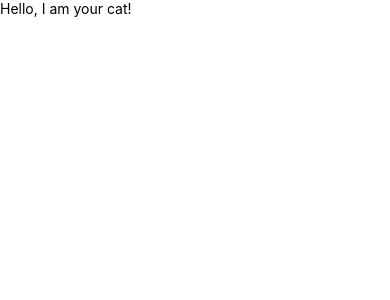
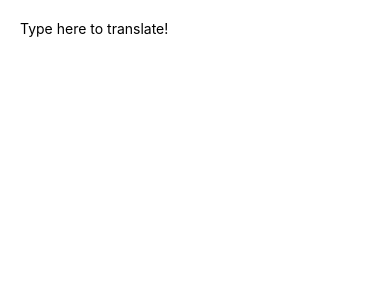
Before and after one commit to Moemi-Otsu/react-native-tutorial, a React Native app: screen / in a window 390 px wide. Shown: the top 300 px of the page. Built offline with nearby package versions, Linux system fonts and the light colour scheme.

Commit message:
Handing Text Input

```diff
--- a/App.js
+++ b/App.js
@@ -1,12 +1,22 @@
-import React, { Component } from 'react';
-import { Text } from 'react-native';
+import React, { useState } from 'react';
+import { Text, TextInput, View} from 'react-native';
 
-class Cat extends Component {
-  render() {
-    return (
-      <Text>Hello, I am your cat!</Text>
-    );
-  }
+const PizzaTranslator = () => {
+  const [text, setText] = useState('');
+  return (
+    <View style={{padding: 10}}>
+      <TextInput
+        style={{padding: 10}}
+        placeholder="Type here to translate!"
+        onChangeText={newText =>
+      setText(newText)}
+        defaultValue={text}
+      />
+      <Text style={{padding:10, fontSize: 42}}>
+        {text.split(' ').map((word) => word && '🍕').join(' ')}
+      </Text>
+    </View>
+  );
 }
 
-export default Cat;
+export default PizzaTranslator;
```
